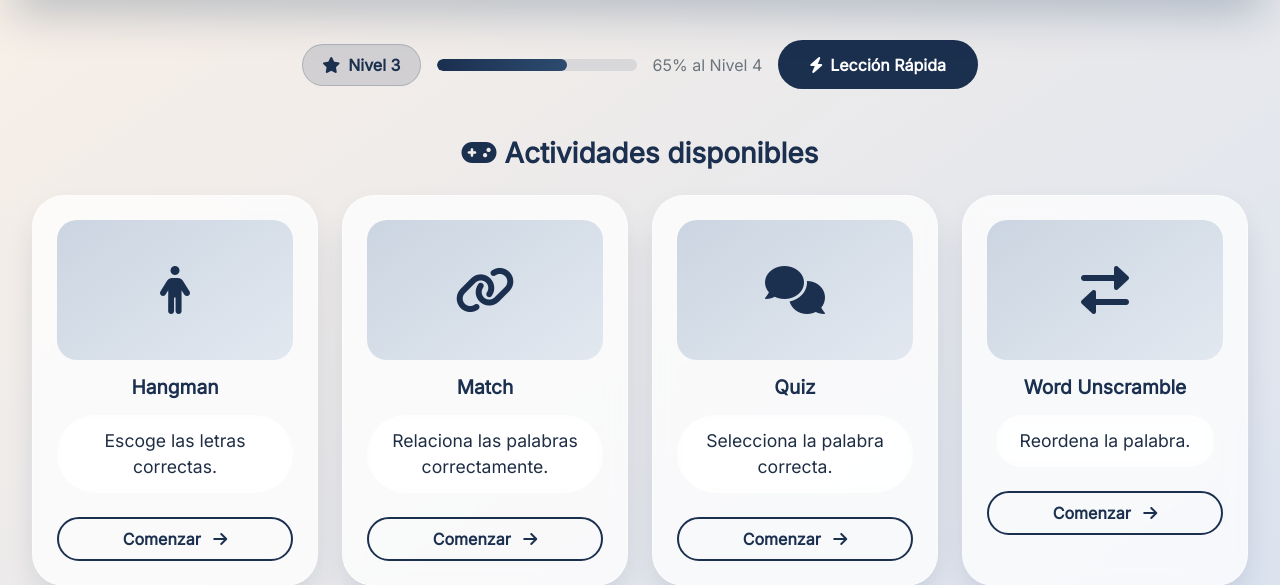
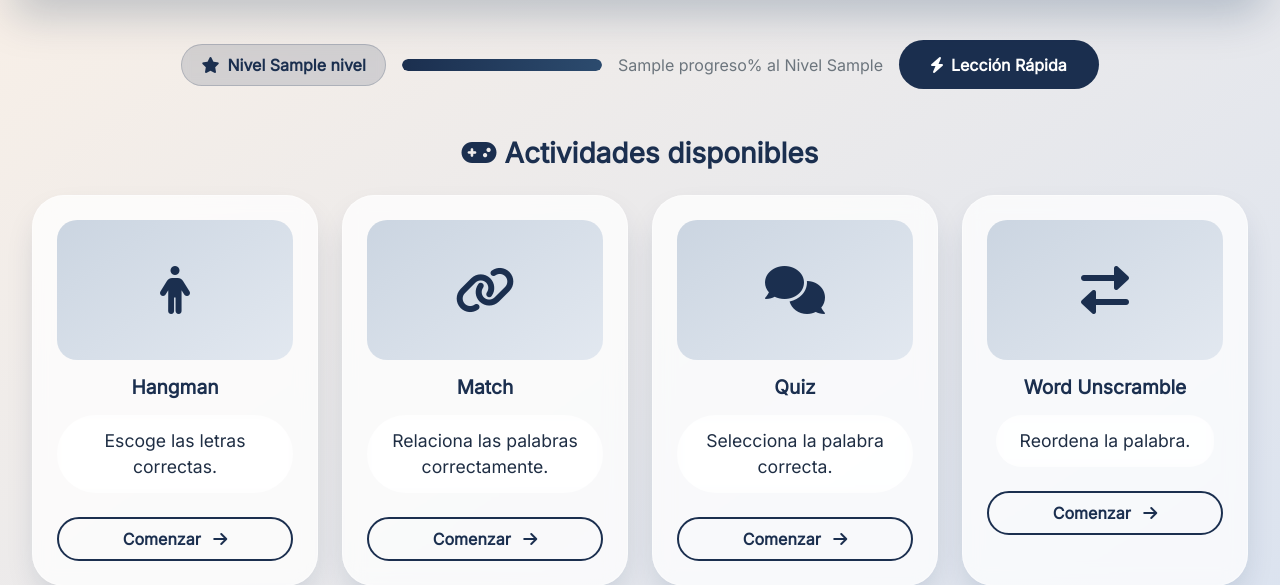
Before and after one commit to MetalyzerGitHub/ProyectoModular, a Flask app: template templates/dashboard.html in a window 1280 px wide. Shown: the part 75-660 px from the top of the page. Run offline with Flask 3, Linux system fonts and the light colour scheme; the template is opened without the code that fills it: most values are stand-ins (such as "Sample title", 1, 10 or a date in 2020).

Commit message:
Mostrar Progreso del Usuario

```diff
--- a/app.py
+++ b/app.py
@@ -19,19 +19,7 @@ con=mysql.connector.connect(
     database=os.getenv("MYSQL_DB")
 )
 
-
 ################### RUTAS ###################
-
-@app.route("/test-db")  ### PRUEBA DE CONEXION, QUITAR DESPUES
-def test_db():
-    try:
-        cursor = con.cursor()
-        cursor.execute("SHOW TABLES")
-        tables=cursor.fetchall()
-        cursor.close()
-        return "Conexión a MySQL exitosa!"
-    except Exception as e:
-        return f"Error de conexión: {e}"
 
 # INDEX
 
@@ -78,15 +66,16 @@ def register():
 
 @app.route("/login", methods=["POST"])
 def login():
+    # datos del formulario
     nombre = request.form["nombre"]
     password = request.form["password"]
-
+    # hacer consulta a la base
     cursor = None
     try:
         cursor = con.cursor()
         cursor.execute("SELECT id_usuario, nombre_usuario, contrasena_hash FROM usuarios WHERE nombre_usuario = %s", (nombre,))
         usuario = cursor.fetchone()
-
+        # Verificar contraseña
         if usuario and check_password_hash(usuario[2], password):
             session["usuario"] = usuario[1]
             session["user_id"] = usuario[0]
@@ -104,19 +93,59 @@ def login():
 
 ######## DASHBOARD ########
 
+def obtener_nivel():
+    # solicitar el numero por medio de una query
+    cursor = None
+    try:
+        cursor = con.cursor()
+        cursor.execute(
+            "SELECT nivel FROM usuarios WHERE id_usuario = %s",
+            (session["user_id"],)
+        )
+        result = cursor.fetchone()
+    # manejo de errores de la query
+    except Exception as e:
+        print(f"Error al obtener nivel: {e}")
+        result = None
+    finally:
+        if cursor:
+            cursor.close()
+    # Extraer los datos especificos del nivel
+    nivel_decimal = float(result[0]) if result else 0.0
+    return nivel_decimal
+
 @app.route("/dashboard")
 def dashboard():
-    if "usuario" in session:
-        return render_template("dashboard.html", usuario=session["usuario"])
-    flash("Por favor inicia sesión primero", "error")
-    return redirect("/")
+    # verificacion
+    if "usuario" not in session:
+        flash("Por favor inicia sesión primero", "error")
+        return redirect("/")
+    # Obtener los datos especificos del nivel
+    nivel_decimal = obtener_nivel()
+    nivel = int(nivel_decimal)
+    # Renderizar y enviar los datos
+    return render_template(
+        "dashboard.html",
+        usuario = session["usuario"],
+        nivel           = nivel,
+        progreso        = int((nivel_decimal - nivel) * 100),
+        nivel_siguiente = nivel + 1
+    )
 
 # Perfil de usuario
 
 @app.route("/perfil")
 def perfil():
     if "usuario" in session:
-        return render_template("perfil.html", usuario=session["usuario"])
+        # Obtener los datos especificos del nivel
+        nivel_decimal = obtener_nivel()
+        nivel = int(nivel_decimal)
+        return render_template("perfil.html",
+                               usuario=session["usuario"],
+                               nivel           = nivel,
+                               progreso        = int((nivel_decimal - nivel) * 100),
+                               nivel_siguiente = nivel + 1
+                               )
     flash("Por favor inicia sesión primero", "error")
     return redirect("/")
 
--- a/static/css/dashboard.css
+++ b/static/css/dashboard.css
@@ -108,7 +108,7 @@
     background: linear-gradient(90deg, #1b2f4f, #2c4b6e);
     height: 100%;
     border-radius: 50px;
-    width: 0%;
+    width: var(--progress);
     transition: width 0.3s ease;
 }
 
--- a/static/js/dashboard.js
+++ b/static/js/dashboard.js
@@ -1,19 +1,19 @@
 (function() {
     // Elementos del DOM
-    const userMenuButton = document.getElementById('userMenuButton');
-    const menuDesplegable = document.getElementById('menuDesplegable');
-    const cerrarSesion = document.getElementById('cerrarSesion');
-    const miCuenta = document.getElementById('miCuenta');
-    const displayUserName = document.getElementById('displayUserName');
+    const userMenuButton    = document.getElementById('userMenuButton');
+    const menuDesplegable   = document.getElementById('menuDesplegable');
+    const cerrarSesion      = document.getElementById('cerrarSesion');
+    const miCuenta          = document.getElementById('miCuenta');
+    const displayUserName   = document.getElementById('displayUserName');
     const mensajeBienvenida = document.getElementById('mensajeBienvenida');
-    const nivelUsuario = document.getElementById('nivelUsuario');
-    const barraProgreso = document.getElementById('barraProgreso');
-    const progresoTexto = document.getElementById('progresoTexto');
-    const leccionRapida = document.getElementById('leccionRapida');
-    const hangman = document.getElementById('hangman');
-    const match = document.getElementById('match');
-    const quiz = document.getElementById('quiz');
-    const unscramble = document.getElementById('unscramble');
+    const nivelUsuario      = document.getElementById('nivelUsuario');
+    const barraProgreso     = document.getElementById('barraProgreso');
+    const progresoTexto     = document.getElementById('progresoTexto');
+    const leccionRapida     = document.getElementById('leccionRapida');
+    const hangman           = document.getElementById('hangman');
+    const match             = document.getElementById('match');
+    const quiz              = document.getElementById('quiz');
+    const unscramble        = document.getElementById('unscramble');
 
     // Obtener nombre de usuario del elemento HTML (enviado por Flask)
     // No usar localStorage, Flask maneja la sesión
@@ -24,13 +24,7 @@
         mensajeBienvenida.textContent = `¡Bienvenido/a, ${usuario}!`;
     }
 
-    // Valores dinámicos de nivel y progreso (simulados)
-    const nivelActual = 3;
-    const progresoActual = 65; // porcentaje
-
-    if (nivelUsuario) nivelUsuario.textContent = nivelActual;
-    if (barraProgreso) barraProgreso.style.width = progresoActual + '%';
-    if (progresoTexto) progresoTexto.textContent = progresoActual + '% al Nivel ' + (nivelActual + 1);
+    // Valores dinámicos de nivel y progreso
 
     // Toggle del menú desplegable
     if (userMenuButton) {
--- a/templates/dashboard.html
+++ b/templates/dashboard.html
@@ -55,17 +55,21 @@
         <!-- CUERPO PRINCIPAL -->
         <div class="content-wrapper">
             <!-- Cabecera del dashboard -->
-             <br>
+            <br>
             <div class="dashboard-header mb-5">
+
                 <div class="d-flex align-items-center gap-3 flex-wrap">
                     <div class="nivel-badge">
-                        <i class="fas fa-star me-2"></i>Nivel <span id="nivelUsuario">3</span>
+                        <i class="fas fa-star me-2"></i>Nivel <span id="nivelUsuario">{{ nivel }}</span>
                     </div>
                     <div class="progress-container" style="min-width: 200px;">
-                        <div class="progress-bar-custom" id="barraProgreso" style="width: 65%;"></div>
+                        <div class="progress-bar-custom" id="barraProgreso" style="--progress: {{ progreso }}%;"></div>
                     </div>
-                    <span class="text-secondary" id="progresoTexto">65% al Nivel 4</span>
+                    <span class="text-secondary" id="progresoTexto">
+                        {{ progreso }}% al Nivel {{ nivel_siguiente }}
+                    </span>
                 </div>
+
                 <button class="btn btn-leccion" id="leccionRapida">
                     <i class="fas fa-bolt me-2"></i>Lección Rápida
                 </button>
--- a/templates/perfil.html
+++ b/templates/perfil.html
@@ -83,7 +83,7 @@
                             </div>
                             <span class="info-label">Nivel actual:</span>
                             <span class="info-value">
-                                <span class="nivel-badge">{{ nivel if nivel else '3' }}</span>
+                                <span class="nivel-badge">{{ nivel if nivel else '0' }}</span>
                             </span>
                         </div>
 
@@ -95,7 +95,7 @@
                             <span class="info-label">Progreso:</span>
                             <div class="progress-info flex-grow-1">
 
-                                <span class="info-value">{{ progreso if progreso else '65' }}% en el nivel actual.</span>
+                                <span class="info-value">{{ progreso if progreso else '00' }}% en el nivel actual.</span>
                             </div>
                         </div>
 
```
